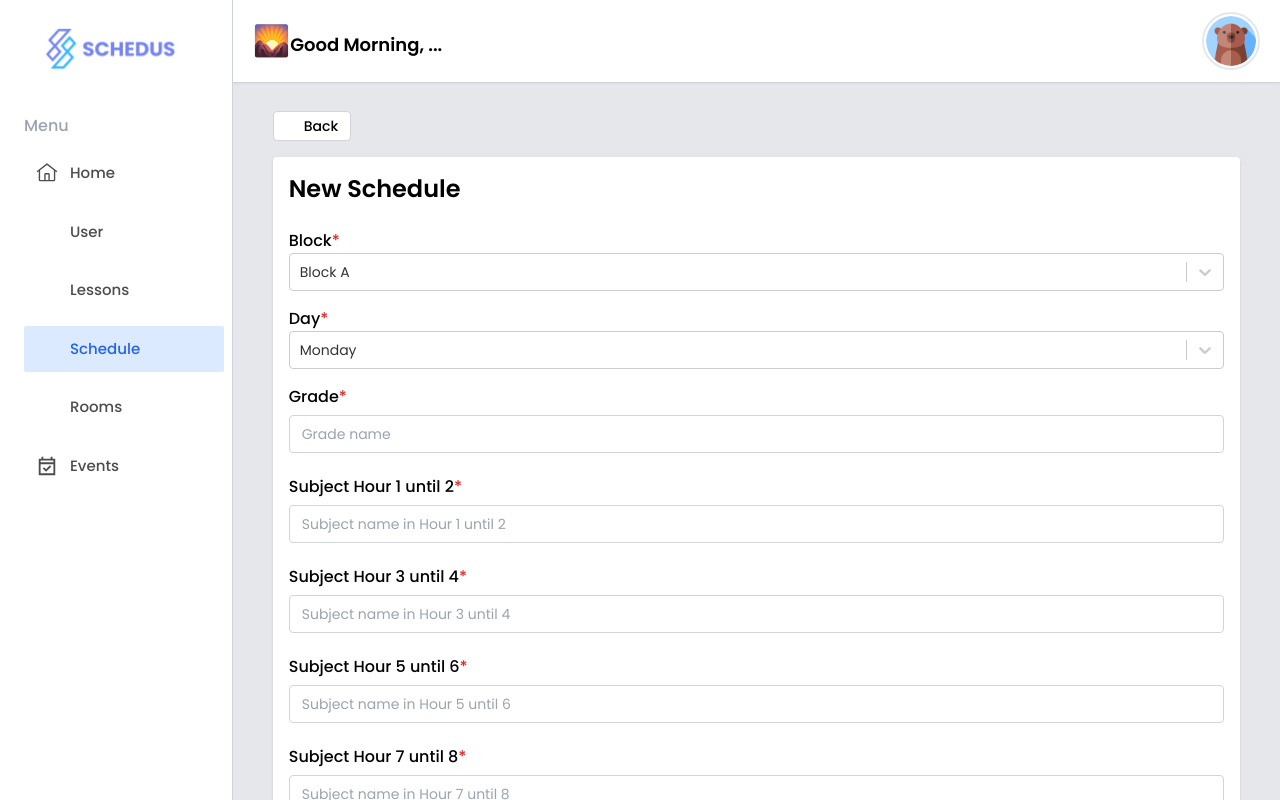
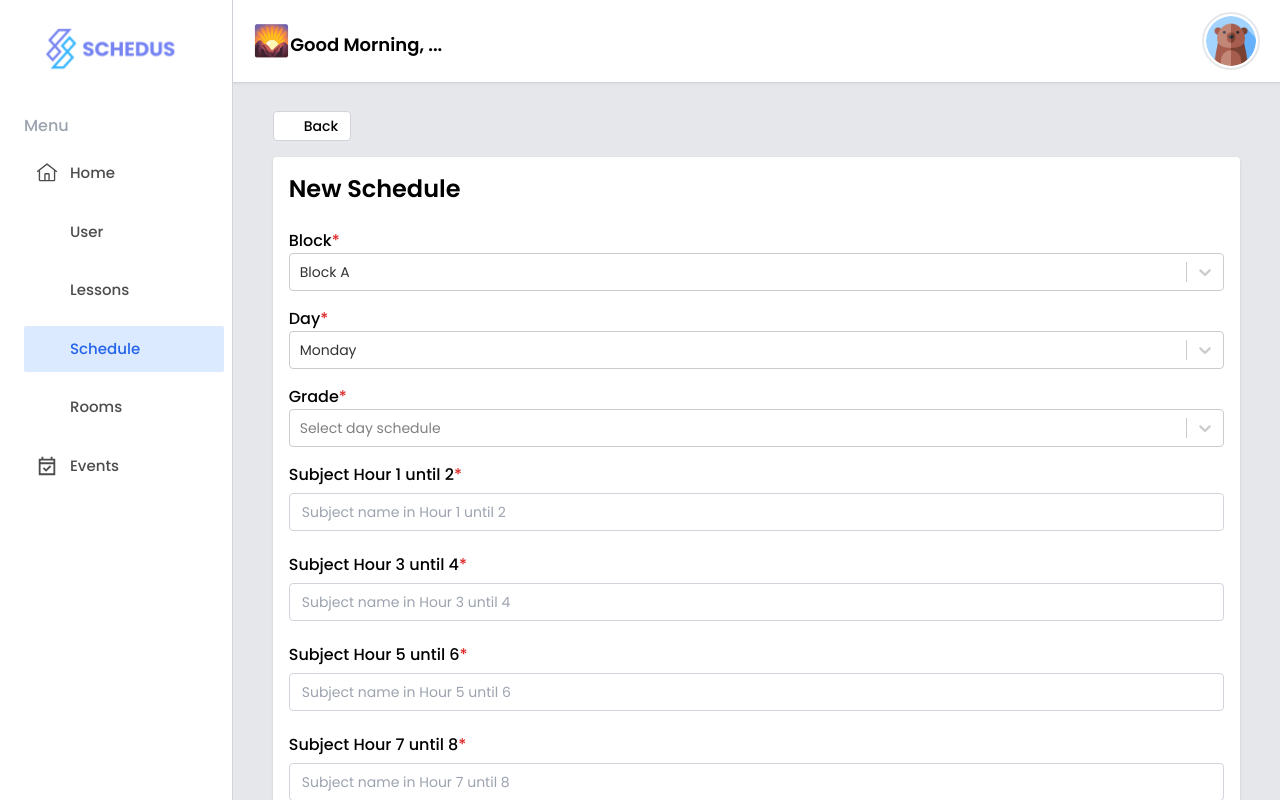
Before and after one commit to rakaiskandar/schedus-admin, a React (Vite) app: page /app/schedule/new in a window 1280 px wide. Shown: the top 800 px of the page. Built offline with nearby package versions, Linux system fonts and the light colour scheme; no server answers; the database is empty; sample sign-in values are in the browser's storage; some icons are missing.

Commit message:
add select for class

```diff
--- a/src/pages/app/schedule/EditSchedule.jsx
+++ b/src/pages/app/schedule/EditSchedule.jsx
@@ -1,5 +1,5 @@
 import { Icon } from "@iconify/react";
-import { deleteDoc, doc, getDoc, updateDoc } from "firebase/firestore";
+import { collection, deleteDoc, doc, getDoc, getDocs, query, updateDoc } from "firebase/firestore";
 import { useEffect } from "react";
 import { useState } from "react";
 import { Helmet } from "react-helmet-async";
@@ -42,14 +42,31 @@ const EditSchedule = () => {
 
     const [selectedBlock, setSelectedBlock] = useState(blockValue[0]);
     const [selectedDay, setSelectedDay] = useState(dayValue[0]);
+    const [selectedClass, setSelectedClass] = useState([]);
+    const [selectedClassOptions, setSelectedClassOptions] = useState([]);
 
     const getSchedule = async () => {
+        //For Schedule
         const docRef = doc(firestoreDb, 'yourschedule', id);
         const docSnap = await getDoc(docRef);
         let obj1 = blockValue.find(o => o.value === docSnap.data().block);
         let obj2 = dayValue.find(o => o.value === docSnap.data().day);
         setSelectedBlock(obj1);
         setSelectedDay(obj2);
+
+        //For Class
+        const docClass = query(collection(firestoreDb, 'classgrade'));
+        const docClassRef = await getDocs(docClass);
+        const data = docClassRef.docs
+        const mapped = data.map(d => {
+            return d.data().classname.map(c => {
+                return { value: c, label: c }
+            })
+        }).reduce((a, e) => [...a, ...e], [])
+
+        let obj3 = mapped.find(o => o.value === docSnap.data().grade);
+        setSelectedClassOptions(mapped);
+        setSelectedClass(obj3);
 
         return { ...docSnap.data(), id: docSnap.id };
     }
@@ -75,7 +92,7 @@ const EditSchedule = () => {
             await updateDoc(doc(firestoreDb, 'yourschedule', schedule.id), {
                 block: selectedBlock.value,
                 day: selectedDay.value,
-                grade: data.grade,
+                grade: selectedClass.value,
                 subjectHour1til2: data.hour1til2,
                 subjectHour3til4: data.hour3til4,
                 subjectHour5til6: data.hour5til6,
@@ -181,18 +198,15 @@ const EditSchedule = () => {
                                     <label htmlFor="grade" className="font-medium">
                                         Grade<span className="text-red-600">*</span>
                                     </label>
-                                    <input
-                                        type="text"
-                                        id="grade"
-                                        className="addInput"
-                                        placeholder="Grade name"
-                                        defaultValue={schedule?.grade}
-                                        {...register("grade", { required: true })} />
-                                    {errors.grade && (
-                                        <span className="text-[13px] ml-1 text-red-500">
-                                            grade required fill
-                                        </span>
-                                    )}
+                                    <Select
+                                        options={selectedClassOptions}
+                                        placeholder="Select day schedule"
+                                        className="text-sm"
+                                        value={selectedClass}
+                                        defaultValue={selectedClass}
+                                        onChange={setSelectedClass}
+                                        required
+                                    />
                                 </div>
 
                                 <div>
--- a/src/pages/app/schedule/NewSchedule.jsx
+++ b/src/pages/app/schedule/NewSchedule.jsx
@@ -5,9 +5,9 @@ import { useRecoilValue } from "recoil";
 import { userState } from "../../../atoms/userAtom";
 import NavbarAdmin from "../../../components/NavbarAdmin";
 import { useForm } from "react-hook-form";
-import { useState } from "react";
+import { useEffect, useState } from "react";
 import { toast } from "react-toastify";
-import { addDoc, collection, doc, updateDoc } from "firebase/firestore";
+import { addDoc, collection, doc, getDocs, query, updateDoc } from "firebase/firestore";
 import { firestoreDb } from "../../../../firebase";
 import Select from "react-select";
 
@@ -36,6 +36,30 @@ const NewSchedule = () => {
 
     const [selectedBlock, setSelectedBlock] = useState(blockValue[0]);
     const [selectedDay, setSelectedDay] = useState(dayValue[0]);
+    const [selectedClass, setSelectedClass] = useState([]);
+    const [selectedClassOptions, setSelectedClassOptions] = useState([]);
+
+    const getDataClass = async () => {
+        const q = query(collection(firestoreDb, 'classgrade'));
+        const docSnap = await getDocs(q);
+        const data = docSnap.docs
+        const mapped = data.map(d => {
+            return d.data().classname.map(c => {
+                return { value: c, label: c }
+            })
+        }).reduce((a, e) => [...a, ...e], [])
+
+        setSelectedClassOptions(mapped);
+        setSelectedClass(mapped[0]);
+    }
+
+    useEffect(() => {
+        try {
+            getDataClass();
+        } catch (err) {
+            console.error(err);
+        }
+    }, [])
 
     const submitHandler = async(data) => {
         setLoading(true)
@@ -44,7 +68,7 @@ const NewSchedule = () => {
             const docref = await addDoc(collection(firestoreDb, "yourschedule"), {
                 block: selectedBlock.value,
                 day: selectedDay.value,
-                grade: data.grade,
+                grade: selectedClass.value,
                 subjectHour1til2: data.hour1til2,
                 subjectHour3til4: data.hour3til4,
                 subjectHour5til6: data.hour5til6,
@@ -117,17 +141,14 @@ const NewSchedule = () => {
                             <label htmlFor="grade" className="font-medium">
                                 Grade<span className="text-red-600">*</span>
                             </label>
-                            <input
-                            type="text"
-                            id="grade"
-                            className="addInput"
-                            placeholder="Grade name"
-                            {...register("grade", {required: true})}/>
-                            {errors.grade && (
-                                <span className="text-[13px] ml-1 text-red-500">
-                                    grade required fill
-                                </span>
-                            )}
+                            <Select
+                                options={selectedClassOptions}
+                                placeholder="Select day schedule"
+                                className="text-sm"
+                                value={selectedClass}
+                                onChange={setSelectedClass}
+                                required
+                            />
                         </div>
 
                         <div>
```
